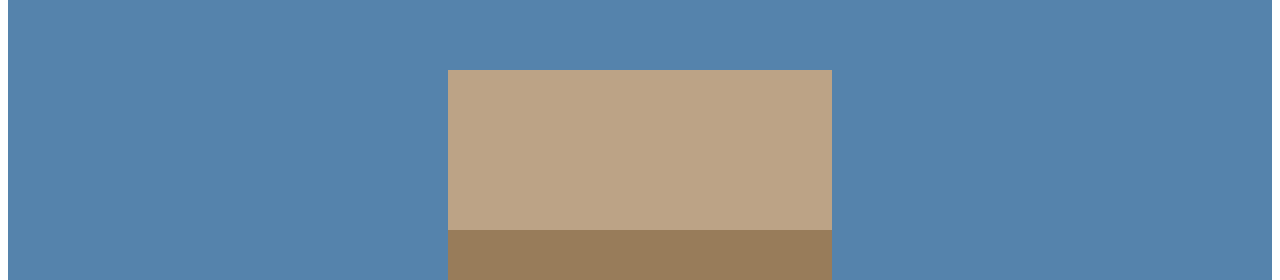
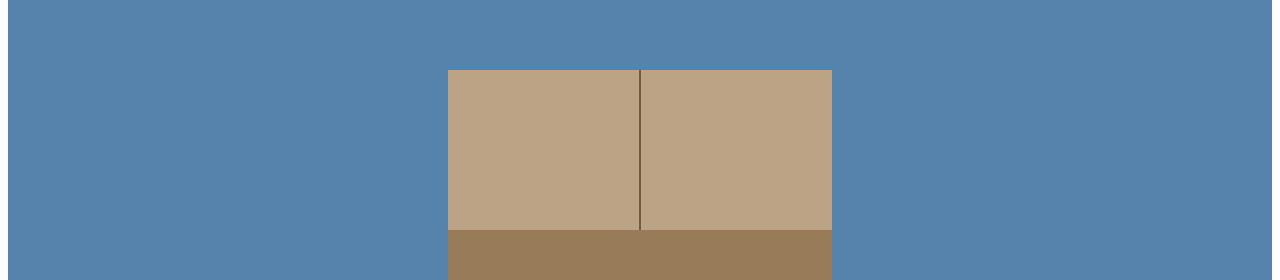
Before and after one commit to shehbazjafri/useless-box, a Gatsby site: page / in a window 1280 px wide. Shown: the part 178-458 px from the top of the page. Built offline with nearby package versions, Linux system fonts and the light colour scheme; Gatsby itself is replaced by a stand-in of ours.

Commit message:
add box divider line

```diff
--- a/src/pages/index.js
+++ b/src/pages/index.js
@@ -26,11 +26,17 @@
   background: #987c5a;
 `
 
+const Divider = styled.div`
+  background: linear-gradient(#6e5c48, #6e5c48) no-repeat center/2px 100%;
+`
+
 const IndexPage = () => (
   <AppContainer>
     <SEO title="App" />
     <Box>
-      <BoxTop />
+      <BoxTop>
+        <Divider />
+      </BoxTop>
       <BoxBottom />
     </Box>
   </AppContainer>
```
